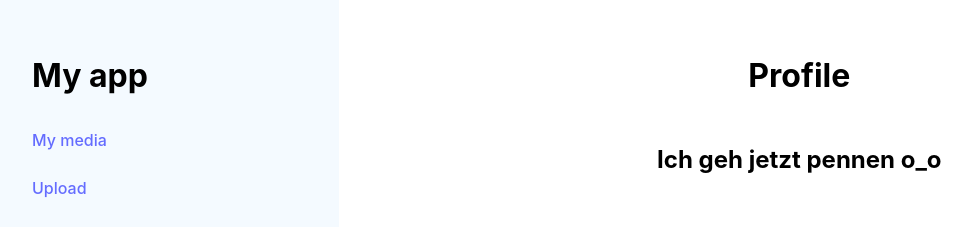
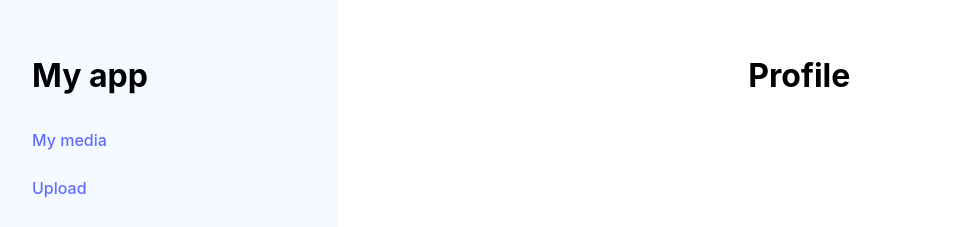
Before and after one commit to noahshotz/cloudinary-ts, a React (Vite) app: page /profile in a window 1280 px wide. Shown: the top 227 px of the page, without its empty margins (20-992 px from the left). Built offline with nearby package versions, Linux system fonts and the light colour scheme; no server answers.

Commit message:
update to profile page

```diff
--- a/src/Profile.tsx
+++ b/src/Profile.tsx
@@ -1,7 +1,17 @@
-import React from 'react'
+import React, { useEffect, useState } from 'react';
 import Sidebar from './components/Sidebar';
+import { auth } from '../firebase'; // Import the auth object directly
 
 function Profile() {
+  const [userMailAddress, setUserMailAddress] = useState<string | null>('');
+
+  useEffect(() => {
+    // Check if the user is authenticated
+    if (auth.currentUser) {
+      // If the user is authenticated, set the user's email address
+      setUserMailAddress(auth.currentUser.email);
+    }
+  }, []);
 
   return (
     <React.Fragment>
@@ -9,11 +19,11 @@ function Profile() {
         <Sidebar />
         <div className="content">
           <h1>Profile</h1>
-          <h2>Ich geh jetzt pennen o_o</h2>
+          {userMailAddress && <h2>Hello {userMailAddress}</h2>}
         </div>
       </div>
     </React.Fragment>
-  )
+  );
 }
 
-export default Profile
+export default Profile;
```
